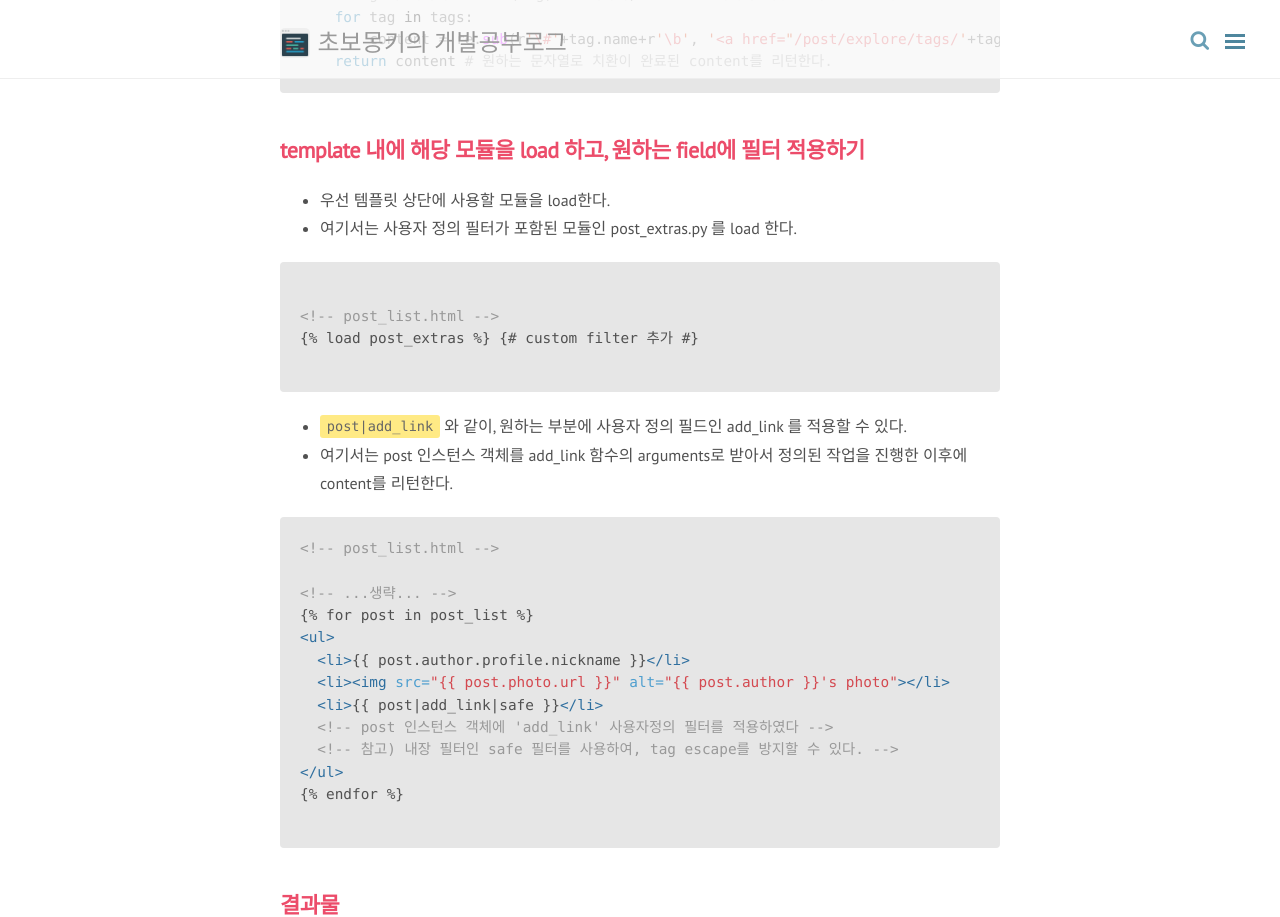
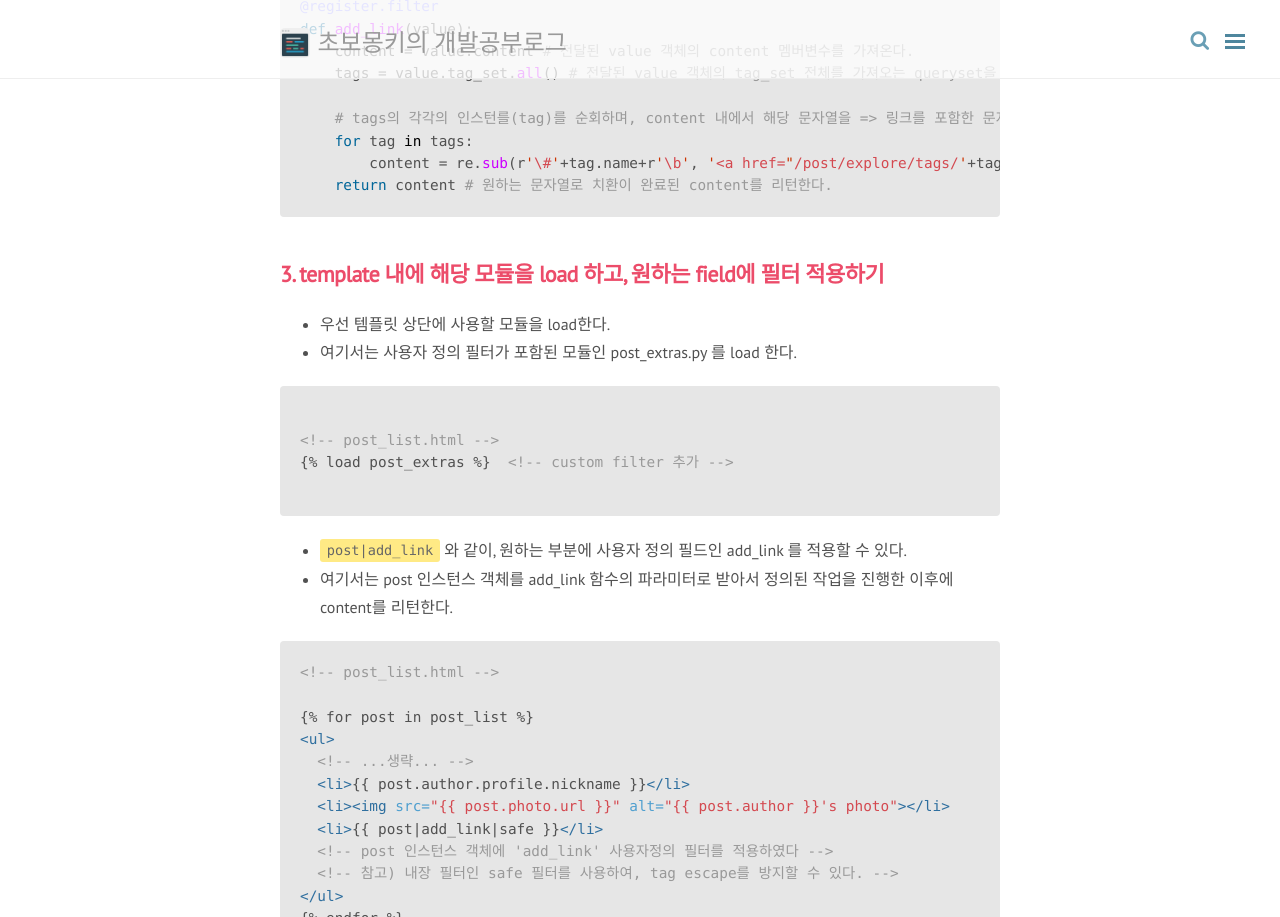
Before and after one commit to wayhome25/wayhome25.github.io, a Jekyll site: the page built from _posts/Django/2017-06-22-custom-template-filter.md, in a window 1280 px wide and 1400 px high, scrolled down 3801 px, cut to the strip 0-917 px from the top of the window. Built offline with Jekyll 4.4.1, drawn with Linux system fonts in a browser that asks for light colours; nearby versions of some CDN libraries; comment, search, counter and statistics services are not loaded; some of the changed text lies outside the part shown.

Commit message:
add post

````diff
--- a/_posts/Django/2017-06-22-custom-template-filter.md
+++ b/_posts/Django/2017-06-22-custom-template-filter.md
@@ -15,6 +15,8 @@
 
 ![스크린샷 2017-06-22 오후 10.38.36](http://i.imgur.com/qR2o9ut.jpg)
 <center><figcaption>내가 원하는 것</figcaption></center>
+<br>
+
 
 
 여러가지 방법을 고민하고 시도해보았는데, 생각도 못했던 오류들이 다양하게 발생했다.
@@ -70,10 +72,9 @@
 {% endfor %}
 {% endraw %}
 ```
+<br>
 
-----
-
-
+---
 # custom template filter 적용하기
 
 [Django 공식문서](https://docs.djangoproject.com/en/1.10/howto/custom-template-tags/) 를 찾아보면, 사용자 정의 템플릿 필터를 만드는 과정은 크게 3가지로 나뉜다.
@@ -130,26 +131,26 @@
     return content # 원하는 문자열로 치환이 완료된 content를 리턴한다.
 ```
 
-## template 내에 해당 모듈을 load 하고, 원하는 field에 필터 적용하기
+## 3. template 내에 해당 모듈을 load 하고, 원하는 field에 필터 적용하기
 - 우선 템플릿 상단에 사용할 모듈을 load한다.
 - 여기서는 사용자 정의 필터가 포함된 모듈인 post_extras.py 를 load 한다.
 
 ```html
 {% raw %}
 <!-- post_list.html -->
-{% load post_extras %} {# custom filter 추가 #}
+{% load post_extras %}  <!-- custom filter 추가 -->
 {% endraw %}
 ```
 
 - `post|add_link` 와 같이, 원하는 부분에 사용자 정의 필드인 add_link 를 적용할 수 있다.
-- 여기서는 post 인스턴스 객체를 add_link 함수의 arguments로 받아서 정의된 작업을 진행한 이후에 content를 리턴한다.
+- 여기서는 post 인스턴스 객체를 add_link 함수의 파라미터로 받아서 정의된 작업을 진행한 이후에 content를 리턴한다.
 
 ```html
 <!-- post_list.html -->
 {% raw %}
-<!-- ...생략... -->
 {% for post in post_list %}
 <ul>
+  <!-- ...생략... -->
   <li>{{ post.author.profile.nickname }}</li>
   <li><img src="{{ post.photo.url }}" alt="{{ post.author }}'s photo"></li>
   <li>{{ post|add_link|safe }}</li>
@@ -161,11 +162,14 @@
 ```
 
 ## 결과물
+- 사용자 정의 템플릿 필터를 사용하면 템플릿 랜더링 시에 원하는 대로 DB를 조작할 수 있다. (줄바꿈 추가하기, 필터링, html escape 처리 등)
+- 좋은 점은 DB의 원본 데이터에는 영향을 미치지 않는다는 점이다.
+- css 작업 전이라 아직 수수하지만 결과물은 아래와 같다. 해시태그 링크를 클릭하면 해당 해시태그를 가진 모든 post list가 화면에 출력 되도록 구현하였다. (이 부분에 대한 코드는 [github](https://github.com/wayhome25/Instagram) 에서 확인 가능하다.)
 
+<br>
 ![스크린샷 2017-06-23 오전 12.47.21](http://i.imgur.com/3ojyWZi.jpg)
 <center><figcaption>아직 아름답지는 않지만.. 원하는건 구현했다! </figcaption></center>
-
-
+<br>
 ## 결론, 느낀점
 - 처음에는 다른 방법으로 고민을 많이해서 문제 해결에 시간이 많이 걸렸다.
 - Post 모델에 메소드를 구현하고, 직접 content 필드 내의 문자열을 수정했더니 DB 자체에 a 태그가 포함되는 문제가 발생했다.
````
Also changed, not shown: other parts of _posts/Django/2017-06-22-custom-template-filter.md (+4 -4 lines).
